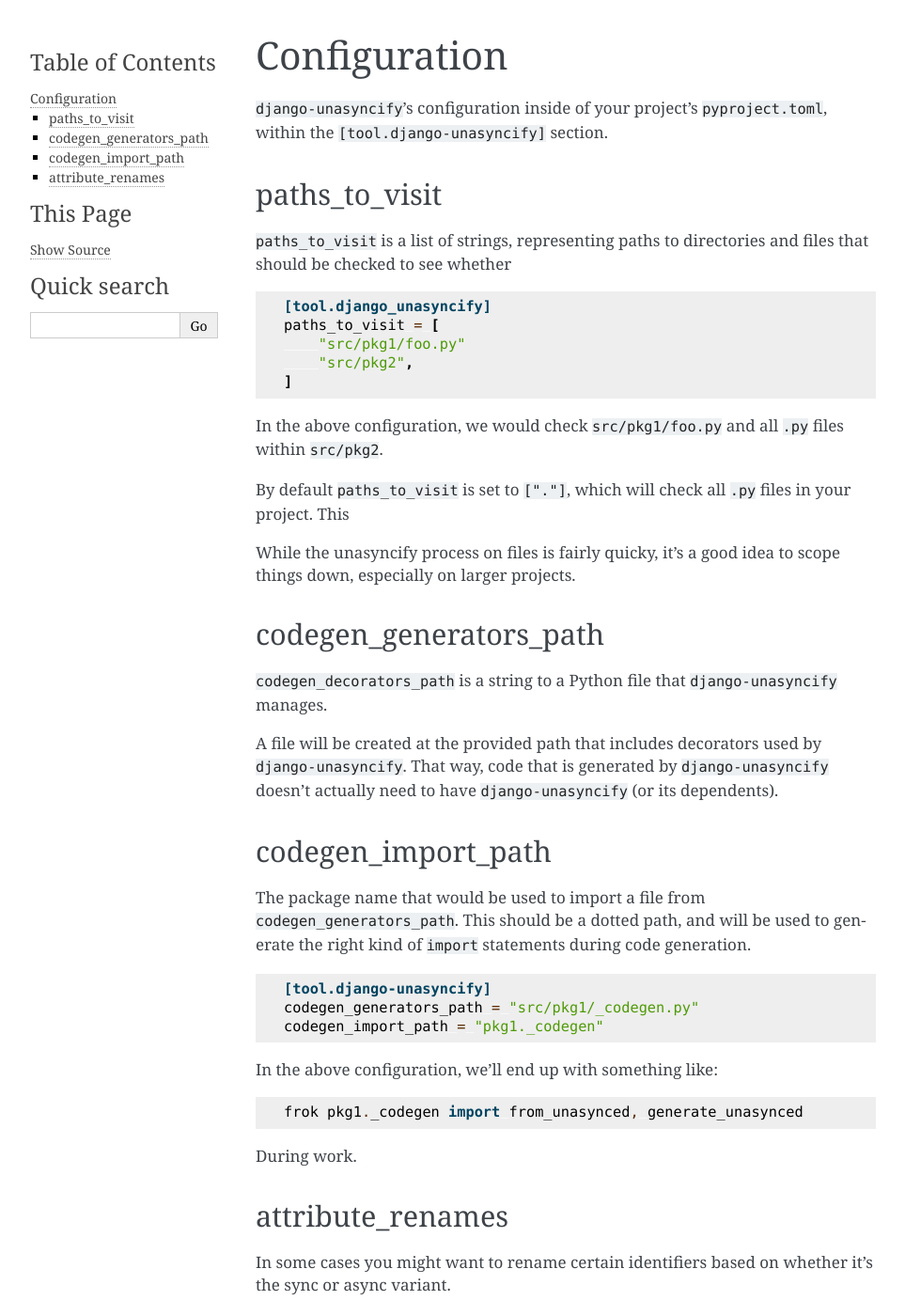
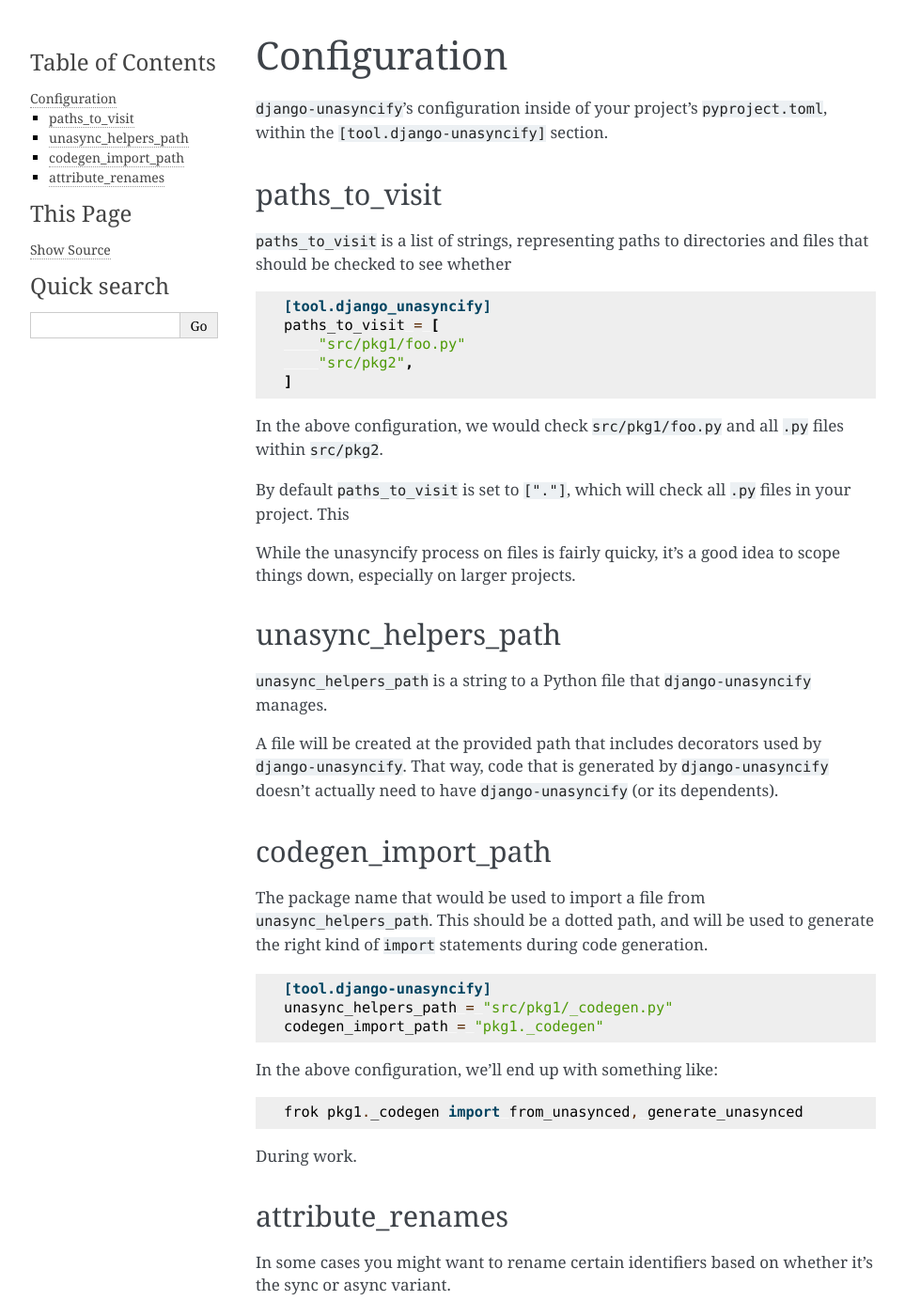
Before and after one commit to rtpg/django-unasyncify, a Sphinx documentation site: the page built from docs/configuration.rst, in a window 1280 px wide and 1400 px high. Shown: the whole window at 94% size, without its empty margins (148-1111 px from the left). Built offline with Sphinx 7.4.7, drawn with Linux system fonts in a browser that asks for light colours.

Commit message:
codegen_generators_path -> unasync_helpers_path

```diff
--- a/docs/configuration.rst
+++ b/docs/configuration.rst
@@ -24,10 +24,10 @@ By default ``paths_to_visit`` is set to ``["."]``, which will check all ``.py``
 
 While the unasyncify process on files is fairly quicky, it's a good idea to scope things down, especially on larger projects.
 
-codegen_generators_path
------------------------
+unasync_helpers_path
+--------------------
 
-``codegen_decorators_path`` is a string to a Python file that ``django-unasyncify`` manages.
+``unasync_helpers_path`` is a string to a Python file that ``django-unasyncify`` manages.
 
 A file will be created at the provided path that includes decorators used by ``django-unasyncify``. That way, code that is generated by ``django-unasyncify`` doesn't actually need to have ``django-unasyncify`` (or its dependents).
 
@@ -35,12 +35,12 @@ A file will be created at the provided path that includes decorators used by ``d
 codegen_import_path
 -------------------
 
-The package name that would be used to import a file from ``codegen_generators_path``. This should be a dotted path, and will be used to generate the right kind of ``import`` statements during code generation.
+The package name that would be used to import a file from ``unasync_helpers_path``. This should be a dotted path, and will be used to generate the right kind of ``import`` statements during code generation.
 
 .. code-block:: toml
 
     [tool.django-unasyncify]
-    codegen_generators_path = "src/pkg1/_codegen.py"
+    unasync_helpers_path = "src/pkg1/_codegen.py"
     codegen_import_path = "pkg1._codegen"
 
 
```
Also changed, not shown: 3 other files.
